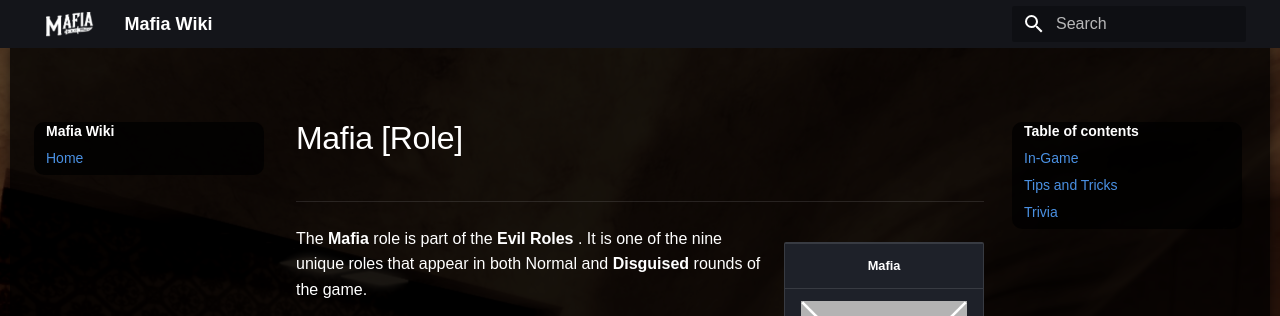
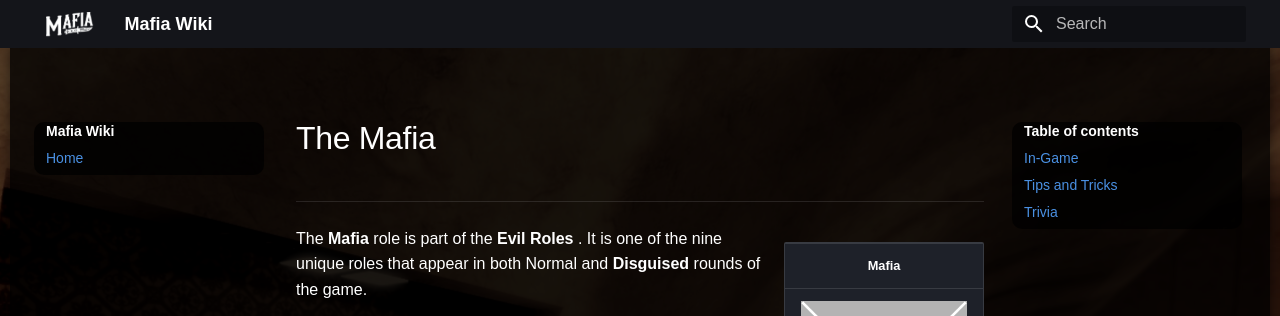
Before and after one commit to OctaNebula/mafia-wiki, an MkDocs documentation site: the page built from docs/roles/The Mafia.md, in a window 1280 px wide and 900 px high. Shown: the top 316 px of the window. Built offline with MkDocs 1.6.1 and Material for MkDocs 9.7.7, drawn with Linux system fonts in a browser that asks for light colours; some web fonts are replaced.

Commit message:
Update The Mafia.md

```diff
--- a/docs/roles/The Mafia.md
+++ b/docs/roles/The Mafia.md
@@ -11,7 +11,7 @@
 background: /assets/background.jpg
 ---
 
-# Mafia [Role]
+# The Mafia
 ---
 
 <style>
```
